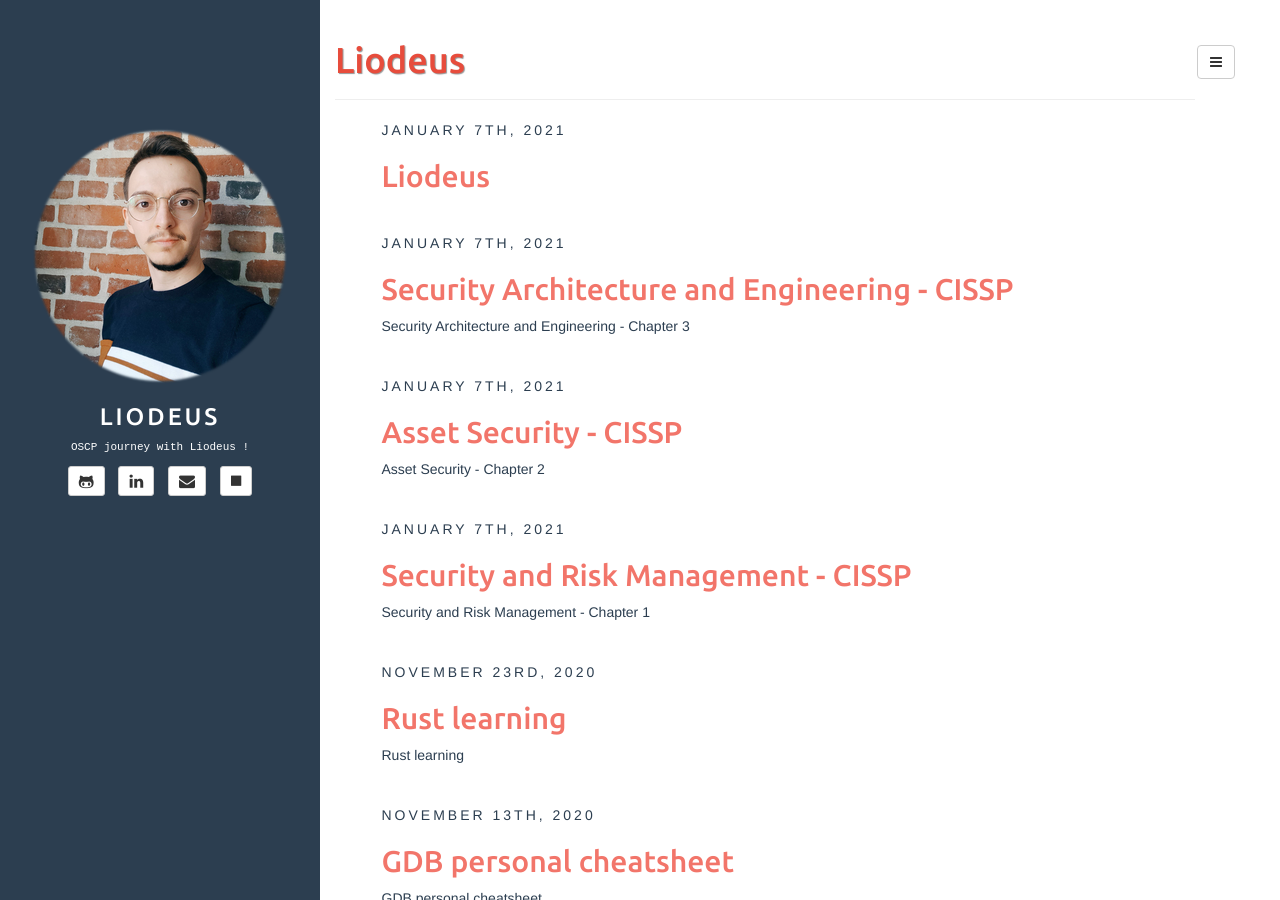
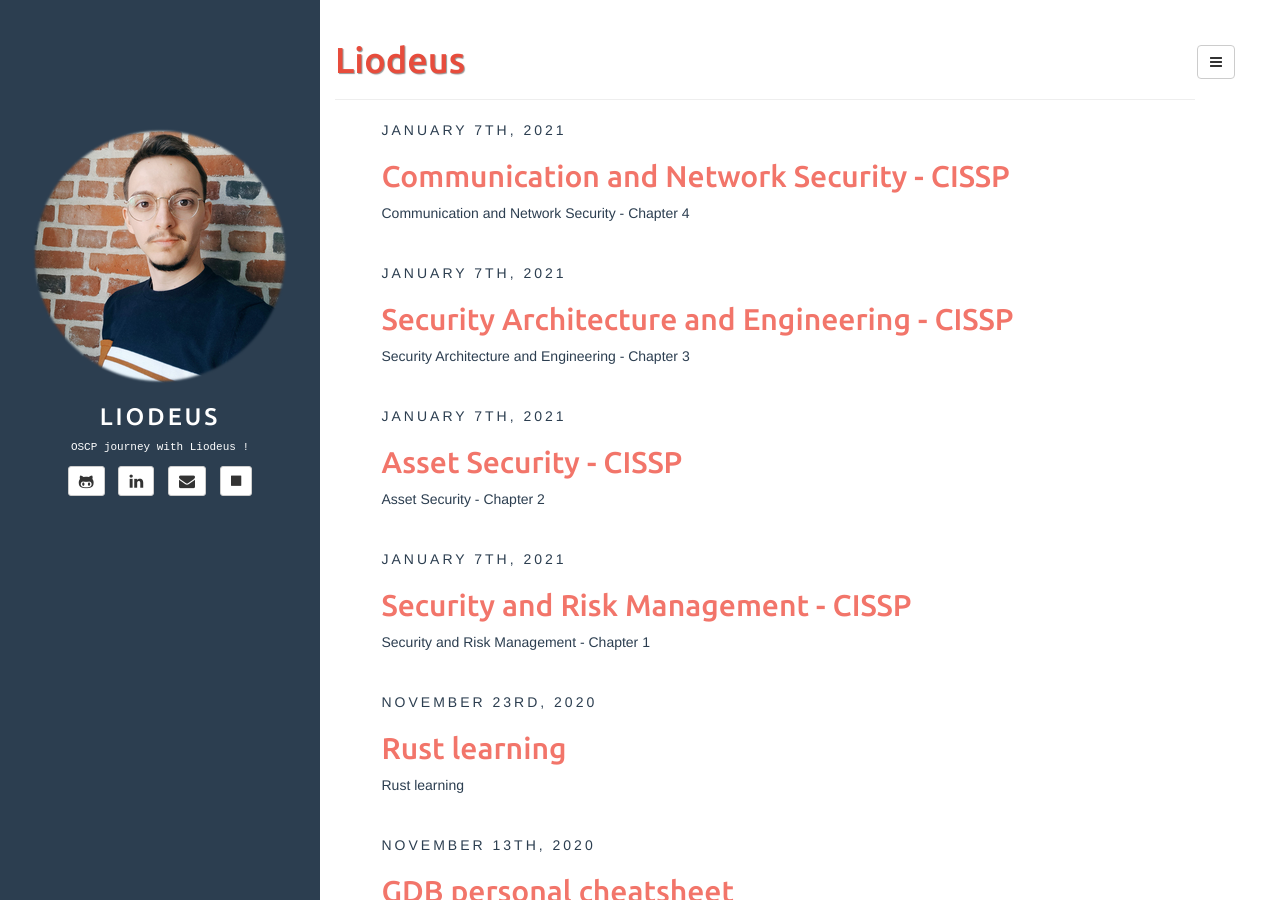
Before and after one commit to Liodeus/liodeus.github.io, a Jekyll site: the page built from index.html, in a window 1280 px wide and 900 px high. Built offline with Jekyll 4.4.1, drawn with Linux system fonts in a browser that asks for light colours; the list of posts is cut into pages by our own code; some of the changed lines change nothing that is shown.

Commit message:
Add files via upload

```diff
--- a/_posts/2021-01-07-CISSP_domain_4.md
+++ b/_posts/2021-01-07-CISSP_domain_4.md
@@ -1,11 +1,109 @@
 ---
 layout: post
-title:
-tags: []
-description: ""
+title: Communication and Network Security - CISSP
+tags: [CISSP, CHAPTER_4, Communication and Network Security]
+description: "Communication and Network Security - Chapter 4"
 ---
 
 # Communication and Network Security
+
+## OSI model - TCP/IP
+
+| Layers  | OSI          | TCP/IP            |
+| ------- | ------------ | ----------------- |
+| Layer 7 | Application  | Application       |
+| Layer 6 | Presentation | Application       |
+| Layer 5 | Session      | Application       |
+| Layer 4 | Transport    | Transport         |
+| Layer 3 | Network      | Network           |
+| Layer 2 | Data Link    | Network Interface |
+| Layer 1 | Physical     | Network Interface |
+
+Mnemonics : **A**ll **P**eople **S**eem **T**o **N**eed **D**ata **P**rocessing
+
+### Application
+
+Handle file transfer, virtual terminals, network management, and fulfilling networking requests of applications.
+
+- FTP
+- SNMP
+- SMTP
+- Telnet
+- HTTP
+
+### Presentation
+
+Handle translation into standard formats, data compression/decompression, and data encryption/decryption. No protocols work at
+this layer, just services.
+
+- ASCII
+- JPEG
+- MIDI
+
+### Session
+
+Set up connections between applications; maintain dialog control; and negotiate, establish, maintain, and tear down the communication channel.
+
+- NetBIOS
+- PPTP (Point-to-Point Tunneling Protocol)
+- RPC
+
+### Transport
+
+Handle end-to-end transmission and segmentation of a data stream.
+
+- TCP
+- UDP
+
+### Network
+
+The responsibilities of the network layer protocols include internetworking service, addressing, and routing.
+
+- IP
+- ICMP
+- IPX (Internetwork Packet Exchange )
+
+### Data Link
+
+Convert data into LAN or WAN frames for transmission and define how a computer accesses a network. This layer is divided into the Logical Link Control (LLC) and the Media Access Control (MAC) sublayers.
+
+- ARP
+- PPP (Point-to-Point Protocol)
+- Ethernet (IEEE 802.3)
+- Token Ring (IEEE 802.5)
+
+### Physical
+
+Network interface cards and drivers convert bits into electrical signals and control the physical aspects of data transmission, including optical, electrical, and mechanical requirements.
+
+- 10Base-T, 10Base2, 10Base5, 100Base-TX, 100Base-FX, 100Base-T, 1000Base-T, 1000Base-SX
+- DSL
+
+![](/assets/imgs/CISSP/CH04/osi_tcp_model.png)
+
+Encapsulation : refer to a process in which protocol information is added to the data when it passes through the layers. Protocol information can be added before (header) and after the data (trailer).
+
+![](/assets/imgs/CISSP/CH04/one.PNG)
+
+Simplex : Communication takes place in one direction.
+
+Half-Duplex : Communication takes place in both directions, but only one application can send information at a time.
+
+Full-Duplex : Communication takes place in both directions, and both applications can send information at the same time.
+
+
+
+
+
+
+
+
+
+
+
+
+
+
 
 ## Dual stacks
 
@@ -30,17 +128,3 @@
 ![https://cdn.networklessons.com/wp-content/uploads/2016/11/xrouter-breaks-broadcast-domain.png.pagespeed.ic.FzR4ox_5t4.png](https://cdn.networklessons.com/wp-content/uploads/2016/11/xrouter-breaks-broadcast-domain.png.pagespeed.ic.FzR4ox_5t4.png)
 
 We have three broadcast domains, one on each side of the router.
-
-## OSI model - TCP/IP
-
-| Layers  | OSI          | TCP/IP            |
-| ------- | ------------ | ----------------- |
-| Layer 7 | Application  | Application       |
-| Layer 6 | Presentation | Application       |
-| Layer 5 | Session      | Application       |
-| Layer 4 | Transport    | Transport         |
-| Layer 3 | Network      | Network           |
-| Layer 2 | Data Link    | Network Interface |
-| Layer 1 | Physical     | Network Interface |
-
-![TCP/IP Model: Layers & Protocol | What is TCP IP Stack?](https://www.guru99.com/images/1/093019_0615_TCPIPModelW3.png)
```
